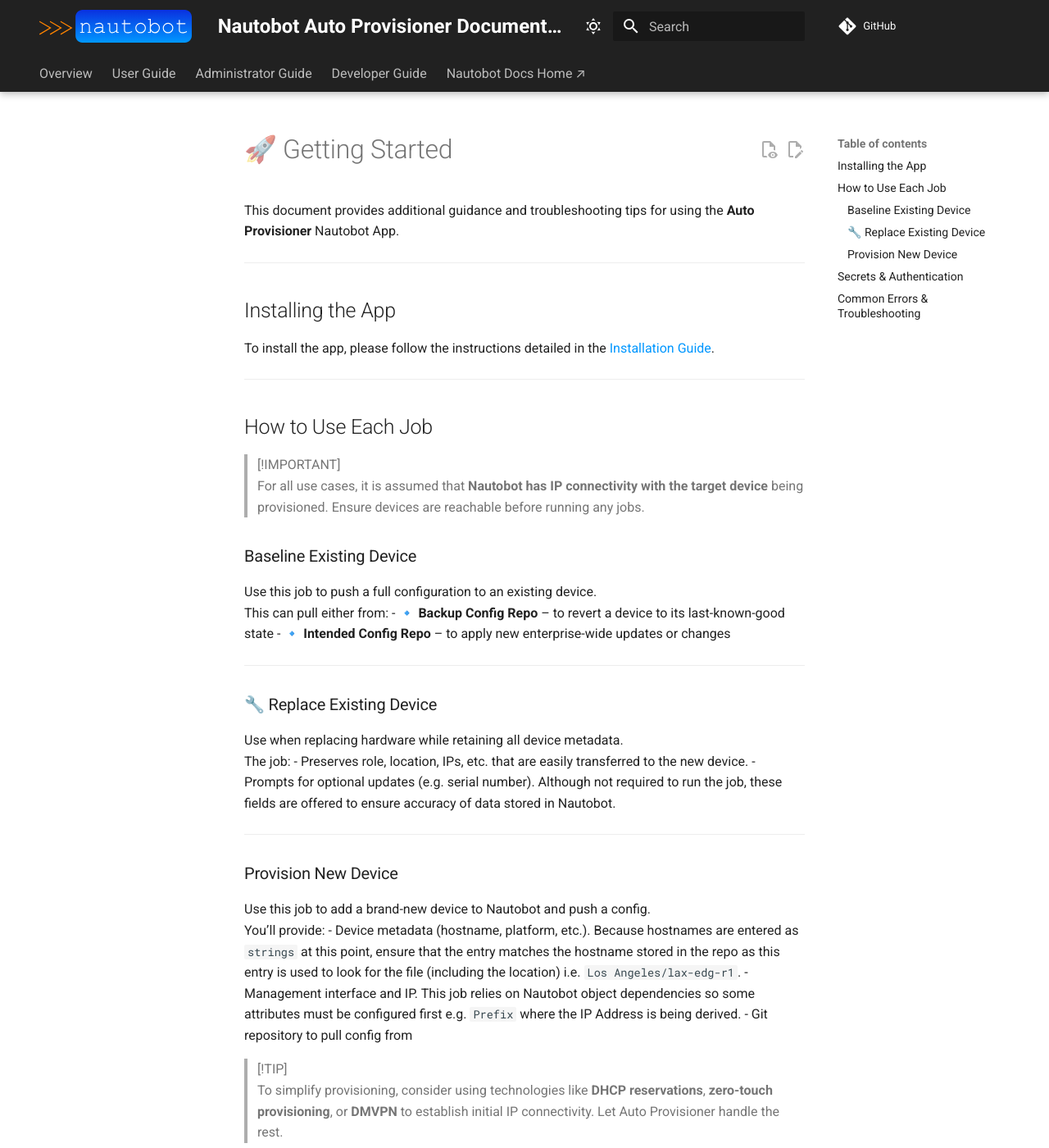
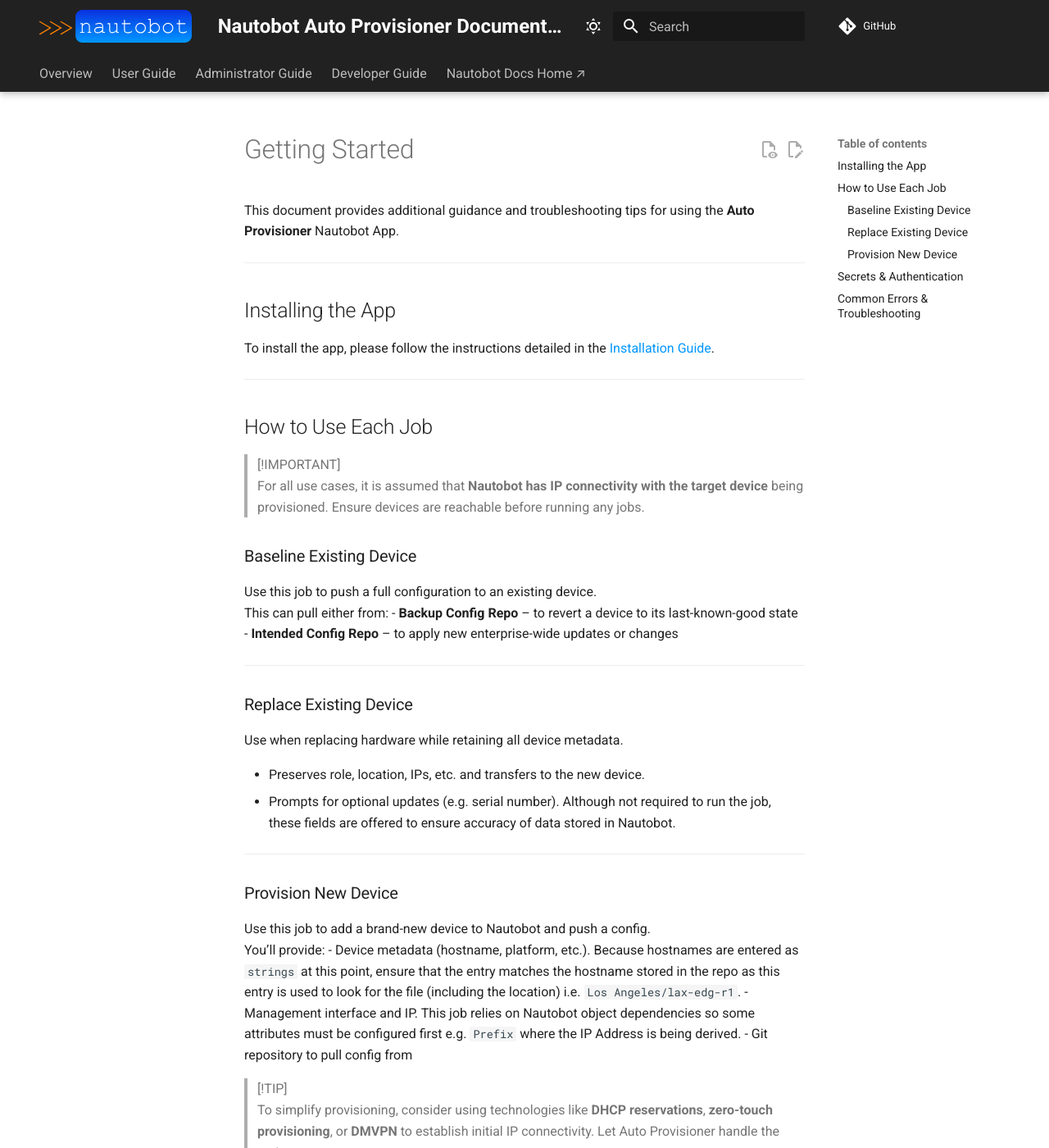
Before and after one commit to d-camacho/nautobot-auto-provisioner, an MkDocs documentation site: the page built from docs/user/app_user_guide.md, in a window 1280 px wide and 1400 px high. Shown: the whole window at 82% size. Built offline with MkDocs 1.6.1 and Material for MkDocs 9.7.7, drawn with Linux system fonts in a browser that asks for light colours; comment, search, counter and statistics services are not loaded.

Commit message:
minor text edits

```diff
--- a/docs/user/app_user_guide.md
+++ b/docs/user/app_user_guide.md
@@ -1,4 +1,4 @@
-# 🚀 Getting Started
+# Getting Started
 
 This document provides additional guidance and troubleshooting tips for using the **Auto Provisioner** Nautobot App.
 
@@ -19,16 +19,16 @@
 
 Use this job to push a full configuration to an existing device.
 This can pull either from:
-- 🔹 **Backup Config Repo** – to revert a device to its last-known-good state
-- 🔹 **Intended Config Repo** – to apply new enterprise-wide updates or changes
+- **Backup Config Repo** – to revert a device to its last-known-good state
+- **Intended Config Repo** – to apply new enterprise-wide updates or changes
 
 ---
 
-### 🔧 Replace Existing Device
+### Replace Existing Device
 
 Use when replacing hardware while retaining all device metadata.
-The job:
-- Preserves role, location, IPs, etc. that are easily transferred to the new device.
+
+- Preserves role, location, IPs, etc. and transfers to the new device.
 - Prompts for optional updates (e.g. serial number). Although not required to run the job, these fields are offered to ensure accuracy of data stored in Nautobot.
 
 ---
```
